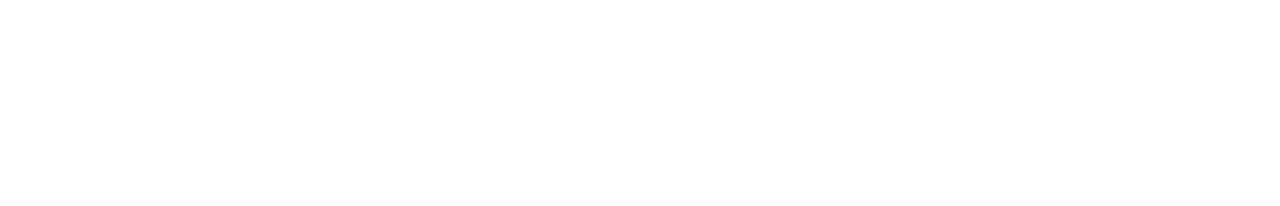
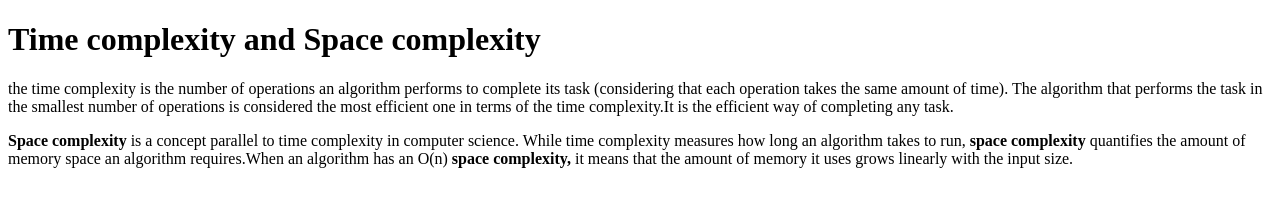
Before and after one commit to acciojob/time-and-space-complexity-sourabh-bansotiya, a website: page main.html in a window 1280 px wide. Drawn offline with Linux system fonts and the light colour scheme.

Commit message:
created a submission

```diff
--- a/main.html
+++ b/main.html
@@ -8,6 +8,9 @@
 
 <body>
 	<!-- the entire body must be written by student -->
+	<h1>Time complexity and Space complexity</h1>
+	<p>the time complexity is the number of operations an algorithm performs to complete its task (considering that each operation takes the same amount of time). The algorithm that performs the task in the smallest number of operations is considered the most efficient one in terms of the time complexity.It is the efficient way of completing any task.</p>
+	<p><b>Space complexity</b> is a concept parallel to time complexity in computer science. While time complexity measures how long an algorithm takes to run, <b>space complexity</b> quantifies the amount of memory space an algorithm requires.When an algorithm has an O(n) <b>space complexity,</b> it means that the amount of memory it uses grows linearly with the input size.</p>
     <script type="text/javascript" src="./script.js">
 </script>
 
```
